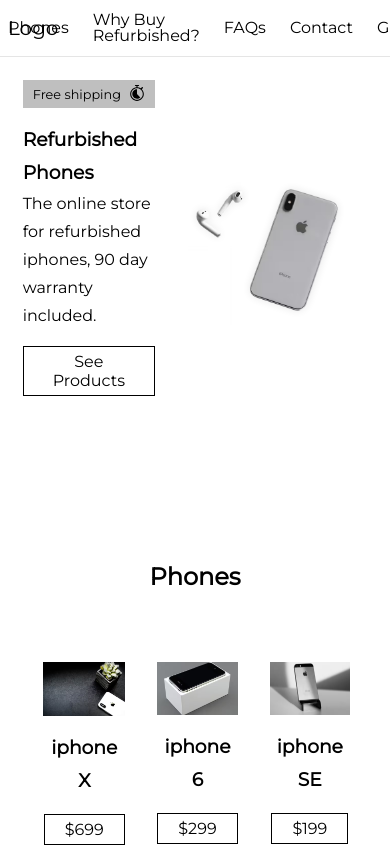
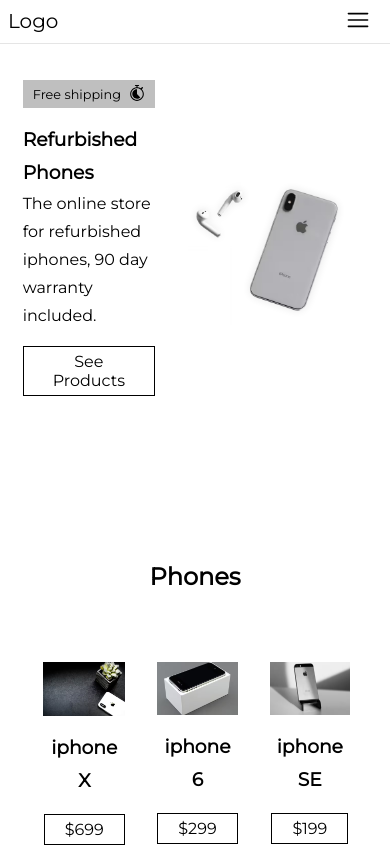
Before and after one commit to cgathua/react-mockup2, a React (Vite) app: page / in a window 390 px wide. Shown: the top 847 px of the page. Built offline with nearby package versions, Linux system fonts and the light colour scheme.

Commit message:
Update App.css

```diff
--- a/src/App.css
+++ b/src/App.css
@@ -371,3 +371,88 @@ ul[class="footer-legal-items"] li {
 }
 
 /* end of desktop section */
+
+@media screen and (max-width: 1024px) {
+  .container {
+    width: var(--desktop-container);
+  }
+
+  .NavigationMenuRoot {
+    display: none;
+  }
+
+  .MenuBtn {
+    display: initial;
+  }
+
+  .NavBar2 {
+    display: flex;
+    flex-direction: column;
+    align-items: flex-start;
+    justify-content: flex-start;
+    position: fixed;
+    top: 0;
+    transition: 0.3s linear;
+    height: 100vh;
+    width: 16rem;
+    padding: 1rem;
+    left: -100%;
+    background: rgba(255, 255, 255, 0.5);
+    -webkit-backdrop-filter: blur(10px);
+    backdrop-filter: blur(10px);
+    border: 1px solid rgba(255, 255, 255, 0.25);
+  }
+
+  .NavBar2 li {
+    padding: 1.5rem;
+    width: 100%;
+  }
+
+  .NavBar2 li a {
+    color: var(--primary-color);
+    line-height: 1;
+    font-size: 13px;
+    border-radius: 3px;
+    display: flex;
+    justify-content: center;
+    align-items: center;
+    height: 25px;
+    padding: 0 5px;
+    outline: none
+  }
+
+  .NavBar2 a:hover {
+    background-color: var(--primary-color);
+    color: var(--secondary-color);
+  }
+
+  .show_nav {
+    left: 0;
+  }
+
+  .hide_nav {
+    left: -100%;
+  }
+
+  .MenuBtn {
+    display: inline-block;
+    cursor: pointer;
+    background-color: transparent;
+    margin-right: 1rem;
+    color: var(--secondary-color);
+    align-items: center;
+    justify-content: center;
+  }
+
+  .IconButton {
+    height: 24px;
+    width: 24px;
+  }
+
+  header {
+    border-bottom: 1px solid var(--rgba-primary);
+  }
+
+  /*end of hamburger menu */
+
+}
```
